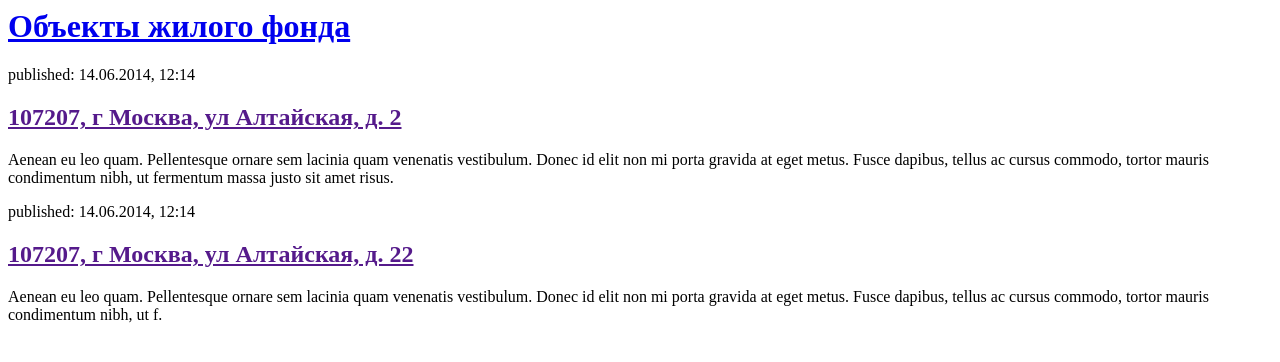
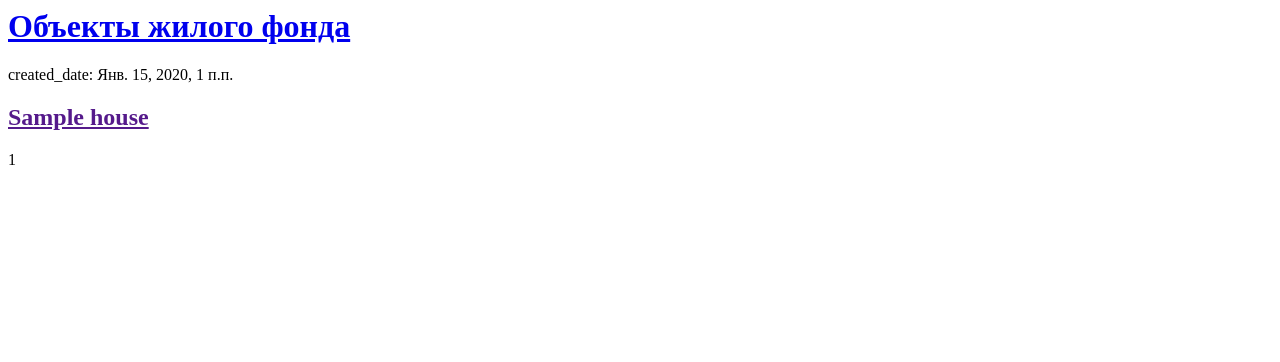
Before and after one commit to sdk2611/house, a Django app: page / in a window 1280 px wide. Shown: the top 362 px of the page. Run offline with Django 3.2, Linux system fonts and the light colour scheme; tables that the repository leaves empty hold one stand-in row (values such as "Sample post").

Commit message:
Modified templates to display posts from database.

```diff
--- a/house/templates/house/house_list.html
+++ b/house/templates/house/house_list.html
@@ -6,17 +6,12 @@
         <div>
             <h1><a href="/">Объекты жилого фонда</a></h1>
         </div>
-
-        <div>
-            <p>published: 14.06.2014, 12:14</p>
-            <h2><a href="">107207, г Москва, ул Алтайская, д. 2</a></h2>
-            <p>Aenean eu leo quam. Pellentesque ornare sem lacinia quam venenatis vestibulum. Donec id elit non mi porta gravida at eget metus. Fusce dapibus, tellus ac cursus commodo, tortor mauris condimentum nibh, ut fermentum massa justo sit amet risus.</p>
-        </div>
-
-        <div>
-            <p>published: 14.06.2014, 12:14</p>
-            <h2><a href="">107207, г Москва, ул Алтайская, д. 22</a></h2>
-            <p>Aenean eu leo quam. Pellentesque ornare sem lacinia quam venenatis vestibulum. Donec id elit non mi porta gravida at eget metus. Fusce dapibus, tellus ac cursus commodo, tortor mauris condimentum nibh, ut f.</p>
-        </div>
+        {% for house in houses %}
+            <div>
+                <p>created_date: {{ house.created_date }}</p>
+                <h2><a href="">{{ house.title }}</a></h2>
+                <p>{{ house.houseguid|linebreaksbr }}</p>
+            </div>
+        {% endfor %}
     </body>
 </html>
--- a/house/views.py
+++ b/house/views.py
@@ -1,5 +1,8 @@
 from django.shortcuts import render
+from .models import house
+from django.utils import timezone
 
 # Create your views here.
 def house_list(request):
-    return render(request, 'house/house_list.html', {})
+    houses = house.objects.filter(created_date__lte=timezone.now()).order_by('created_date')
+    return render(request, 'house/house_list.html', {'houses' : houses})
```
